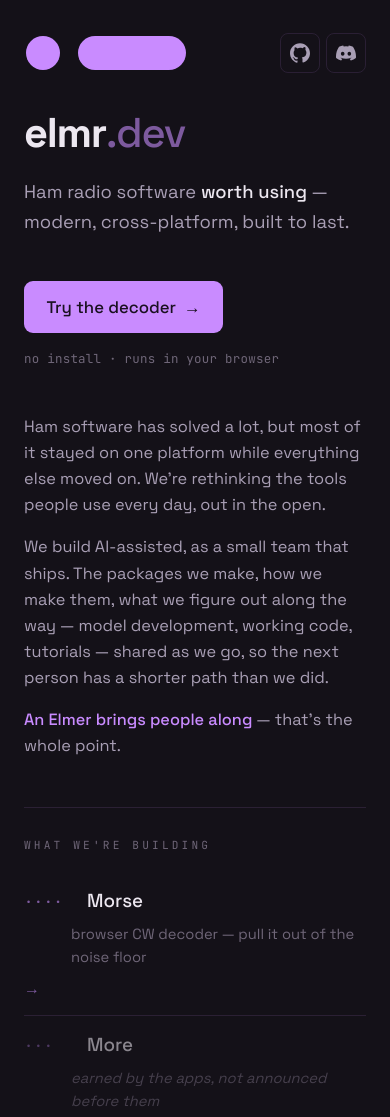
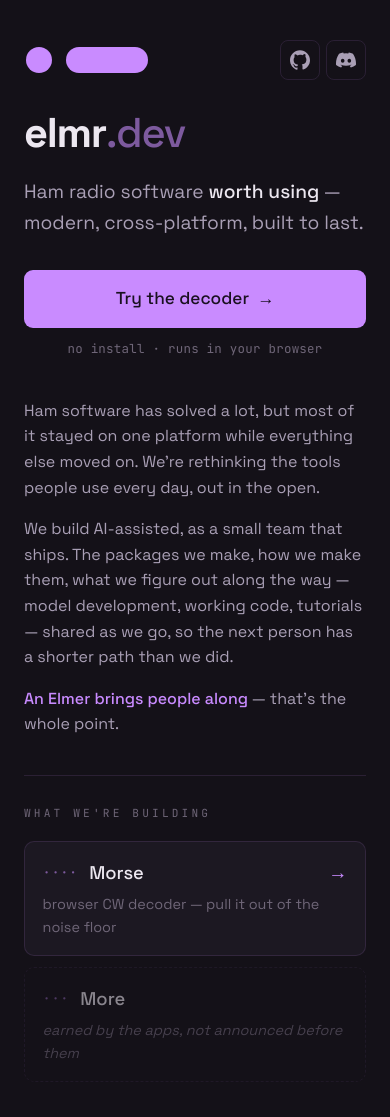
Before and after one commit to elmr-dev/elmr-dev.github.io, a plain HTML site: page index.html in a window 390 px wide. Shown: the top 1117 px of the page. Drawn offline with Linux system fonts and the light colour scheme.

Commit message:
Add responsive styles for various screen sizes

```diff
--- a/index.html
+++ b/index.html
@@ -157,24 +157,49 @@
   .proj.soon:hover{padding-left:0}
   .proj.soon .proj-desc{font-style:italic}
 
-  footer{
-    width:100%;max-width:760px;margin:0 auto;
-    padding:1.6rem clamp(1.5rem,5vw,2.5rem) 2.4rem;
-    display:flex;justify-content:space-between;align-items:center;
-    flex-wrap:wrap;gap:0.8rem;
-    font-family:var(--mono);font-size:0.72rem;letter-spacing:0.04em;
-    color:var(--ink-faint);
+  /* ---- responsive ---- */
+  @media (max-width:600px){
+    .wrap{justify-content:flex-start;padding-top:2.5rem;padding-bottom:3rem}
+    .header{margin-bottom:2rem}
+    .dit,.dah{height:26px}
+    .dit{width:26px}
+    .dah{width:82px}
+    .mark{gap:14px}
+    .lede{font-size:1.2rem;max-width:none;margin-bottom:2rem}
+    .body-copy{font-size:1rem;margin-bottom:2.4rem}
+
+    .cta-row{flex-direction:column;align-items:stretch;gap:0.7rem;margin-bottom:2.4rem}
+    .cta{width:100%;justify-content:center;padding:0.95rem 1.4rem;font-size:1.08rem}
+    .cta-note{text-align:center}
+
+    .join{margin-top:2.2rem}
+    .join-link{width:100%;justify-content:center;padding:0.85rem 1rem}
+
+    .proj{
+      flex-wrap:wrap;gap:0.3rem 0.7rem;padding:1rem 1.1rem;
+      border:1px solid var(--line);border-bottom:1px solid var(--line);
+      border-radius:10px;background:var(--bg-soft);
+      margin-bottom:0.7rem;align-items:center;
+    }
+    .proj:last-child{margin-bottom:0}
+    .proj-cw{width:auto;font-size:0.85rem;order:1}
+    .proj-name{font-size:1.15rem;order:2}
+    .proj-arrow{order:3;margin-left:auto;color:var(--mark);font-size:1.2rem}
+    .proj-desc{margin-left:0;width:100%;text-align:left;font-size:0.9rem;order:4}
+    .proj:hover,.proj:focus-visible{padding-left:1.1rem}
+    .proj:active{background:var(--line)}
+    .proj.soon{background:transparent;border-style:dashed;transition:none}
+    .proj.soon:hover,.proj.soon:focus-visible,.proj.soon:active{padding-left:1.1rem;background:transparent}
   }
-  footer a{text-decoration:none;color:var(--ink-faint);transition:color .2s ease}
-  footer a:hover{color:var(--mark)}
-  .sig{color:var(--mark-dim)}
 
-  @media (max-width:540px){
-    .proj{flex-wrap:wrap;gap:0.4rem 0.9rem}
-    .proj-desc{margin-left:3.2em;width:100%;text-align:left}
+  @media (max-width:380px){
+    h1{font-size:2.3rem}
+    .iconlink{width:38px;height:38px}
   }
+
   @media (prefers-reduced-motion:reduce){
     .dit,.dah,.key-label,.links{animation:none;opacity:1;transform:none;box-shadow:none}
+    .cta:hover{transform:none}
   }
 </style>
 </head>
```
